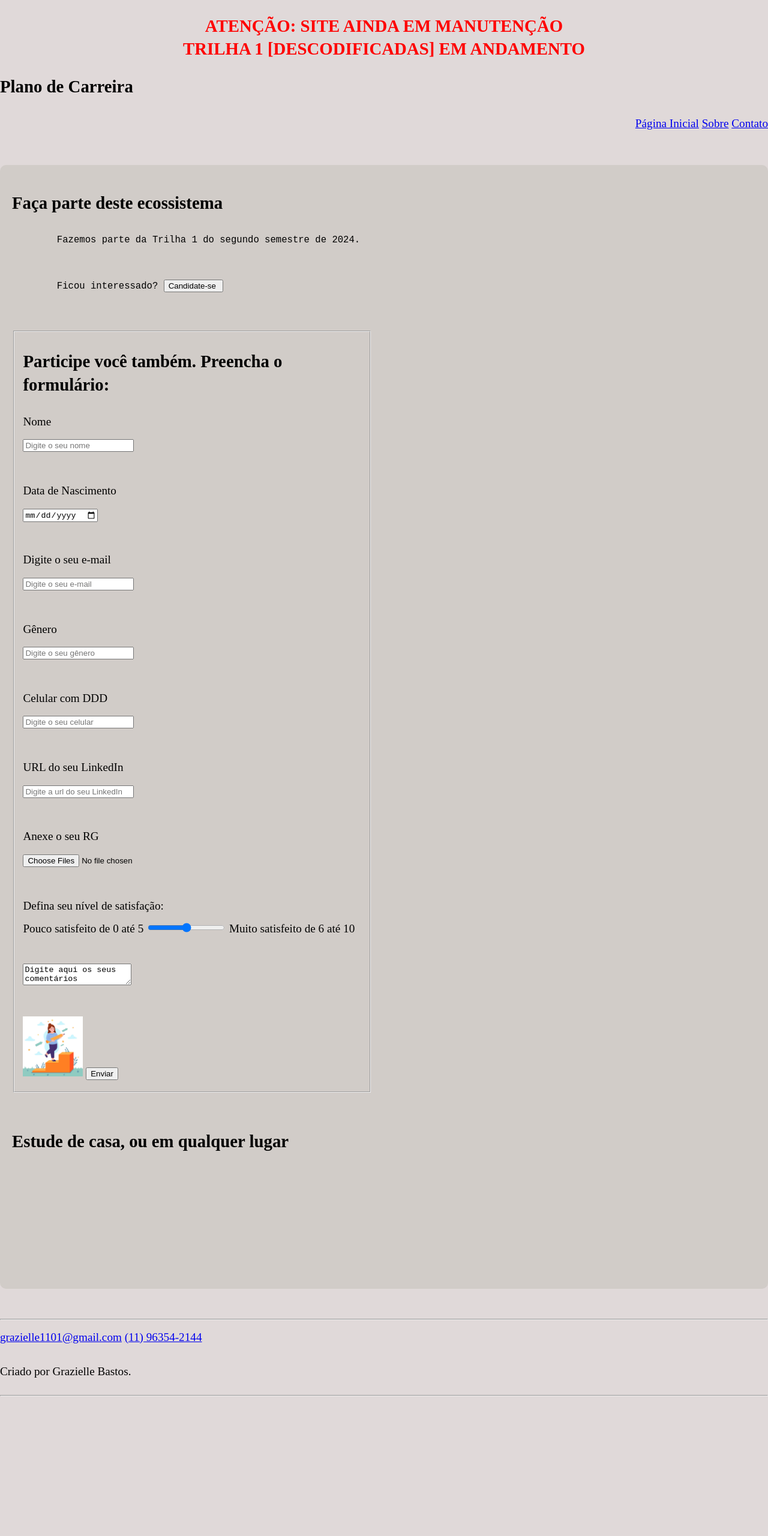
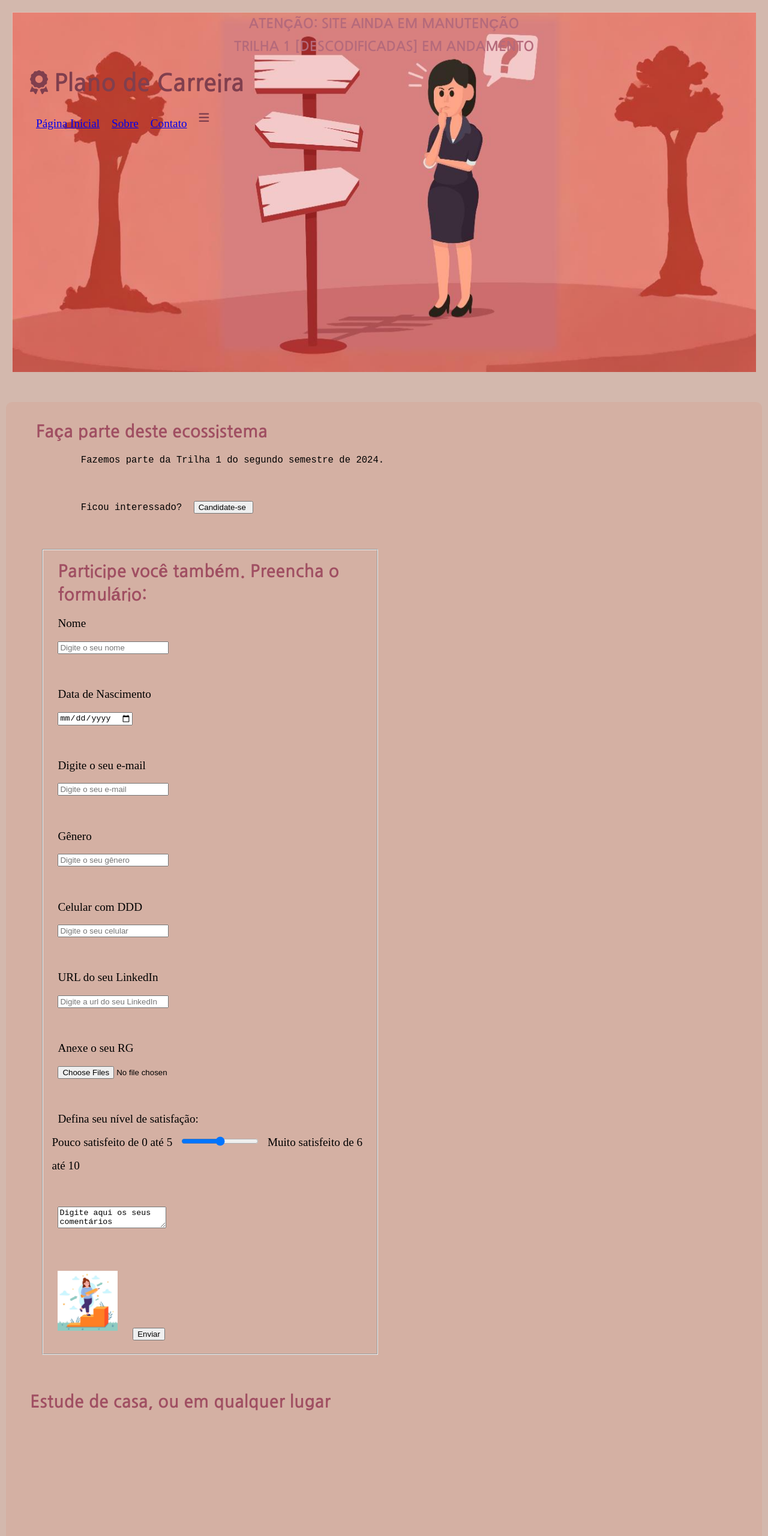
Before and after one commit to grazielle-bastos/descodificadas, a plain HTML site: page pages/contato.html in a window 1280 px wide. Shown: the top 2560 px of the page at 60% size. Before the commit the page ends 2337 px from the top, so only its background shows below. Drawn offline with Linux system fonts and the light colour scheme; grey boxes are pictures that could not be loaded.

Commit message:
aplicando a estilização do site

```diff
--- a/css/style.css
+++ b/css/style.css
@@ -1,6 +1,7 @@
 @import url('https://fonts.googleapis.com/css2?family=Nanum+Gothic:wght@400;700;800&display=swap');
 
 * {
+  margin: 10px;
   box-sizing: border-box;
   outline: 0;
 }
@@ -10,13 +11,13 @@ body {
   padding: 0;
   font-size: 1.20em;
   line-height: 2em;
-  background-color: rgb(224, 217, 217);
+  background-color: #cbaa9dd5;
 }
 
 .container {
   max-width: 1500px;
   margin: 50px auto; /*centraliza o conteúdo*/
-  background: rgb(209, 204, 200);
+  background: #da937c36;
   padding: 20px;
   border-radius: 10px;
 }
@@ -25,16 +26,61 @@ body {
   align-items: center;
 }
 
+header {
+    background-image: url(../assets/capa.png);
+    background-repeat: round;
+    background-size: cover;
+    height:600px;
+}
+
+h1 {
+  color: #803F4E;
+  font-family: 'Nanum Gothic', sans-serif;
+}
+
+h2 {
+  color: #a04f62;
+  font-family: 'Nanum Gothic', sans-serif;
+}
+
+h3 {
+  color: #B56A7B;
+  font-family: 'Nanum Gothic', sans-serif;
+  font-weight: 700;
+}
+
+p {
+  color: #42403F;
+  text-align: justify;
+  font-family: sans-serif;
+  font-size: 20px;
+  opacity: 1;
+}
+
 .titulo-plano-carreira {
-  flex-direction: column;
+  flex: content;
   gap: 0.5rem;
-  text-align: start;
+  text-align: initial;
+  font-size: 40px;
+}
+
+.audio {
+  align-self: end;
+}
+
+.fa-bars {
+color: #803F4E;
 }
 
 .menu-links {
+  display: flex;
   text-align: end;
 }
 
 .formulario-projeto {
   max-width: 600px;
 }
+
+.footer {
+  text-align: center;
+}
--- a/contato.html
+++ b/pages/contato.html
@@ -3,25 +3,36 @@
 
 <head>
   <meta charset="UTF-8">
+
   <meta name="viewport" content="width=device-width, initial-scale=1.0">
+
   <title>Projeto Descodificadas</title>
-  <link rel="stylesheet" href="./css/style.css" />
-  <link rel="stylesheet" href="./css/mediaqueries.css" />
-  <link rel="shortcut icon" href="./assets/meta.png" type="image/x-icon" />
+
+  <link rel="stylesheet" href="https://cdnjs.cloudflare.com/ajax/libs/font-awesome/6.7.1/css/all.min.css"
+    integrity="sha512-5Hs3dF2AEPkpNAR7UiOHba+lRSJNeM2ECkwxUIxC1Q/FLycGTbNapWXB4tP889k5T5Ju8fs4b1P5z/iB4nMfSQ=="
+    crossorigin="anonymous" referrerpolicy="no-referrer" />
+
+  <link rel="stylesheet" href="../css/style.css" />
+
+  <link rel="stylesheet" href="../css/mediaqueries.css" />
+
+  <link rel="shortcut icon" href="../assets/meta.png" type="image/x-icon" />
 </head>
 
 <body>
 
   <header>
     <nav id="desktop-nav">
-      <h2 style="color: red; text-align: center;">ATENÇÃO: SITE AINDA EM MANUTENÇÃO <br />
-        TRILHA 1 [DESCODIFICADAS] EM ANDAMENTO</h2>
-      <h1 class="titulo-plano-carreira">Plano de Carreira</h1>
+      <h3 style="text-align: center;">ATENÇÃO: SITE AINDA EM MANUTENÇÃO <br />
+        TRILHA 1 [DESCODIFICADAS] EM ANDAMENTO</h3>
+      <h1 class="titulo-plano-carreira"><i class="fa-solid fa-award"></i>Plano de Carreira</h1>
       <div>
+
         <nav class="menu-links">
-          <a href="index.html">Página Inicial</a></li>
-          <a href="sobre.html">Sobre</a></li>
-          <a href="contato.html">Contato</a></li>
+          <a href="./index.html">Página Inicial</a></li>
+          <a href="./sobre.html">Sobre</a></li>
+          <a href="./contato.html">Contato</a></li>
+          <i class="fa-solid fa-bars"></i>
         </nav>
       </div>
     </nav>
@@ -74,7 +85,7 @@
             </label><br />
             <textarea>Digite aqui os seus comentários</textarea>
             <br /><br />
-            <input type="image" src="./assets/degrau.ico" alt="icone ilustrativo" width="100">
+            <input type="image" src="../assets/degrau.ico" alt="icone ilustrativo" width="100">
             <input type="submit" name="enviar" value="Enviar" />
           </fieldset>
           <br />
@@ -98,18 +109,18 @@
     <nav>
       <div class="footer">
         <hr>
-        <a href="mailto:grazielle1101@gmail.com">grazielle1101@gmail.com</a>
-        <a href="5511963542144">(11) 96354-2144</a>
+        <a href="mailto:grazielle1101@gmail.com"> <i class="fa-regular fa-envelope"></i>grazielle1101@gmail.com</a>
+        <a href="5511963542144"><i class="fa-solid fa-mobile-screen"></i>(11) 96354-2144</a>
         <br>
       </div>
     </nav>
-    <p>
+    <p class="footer">
       Criado por Grazielle Bastos.
     </p>
     <hr>
   </footer>
 
-  <script src="./js/script.js"></script>
+  <script src="../js/script.js"></script>
 
 </body>
 
```
Also changed, not shown: pages/index.html (renamed from index.html, +31 -15 lines), pages/sobre.html (renamed from sobre.html, +22 -11 lines), assets/capa.png (added).
